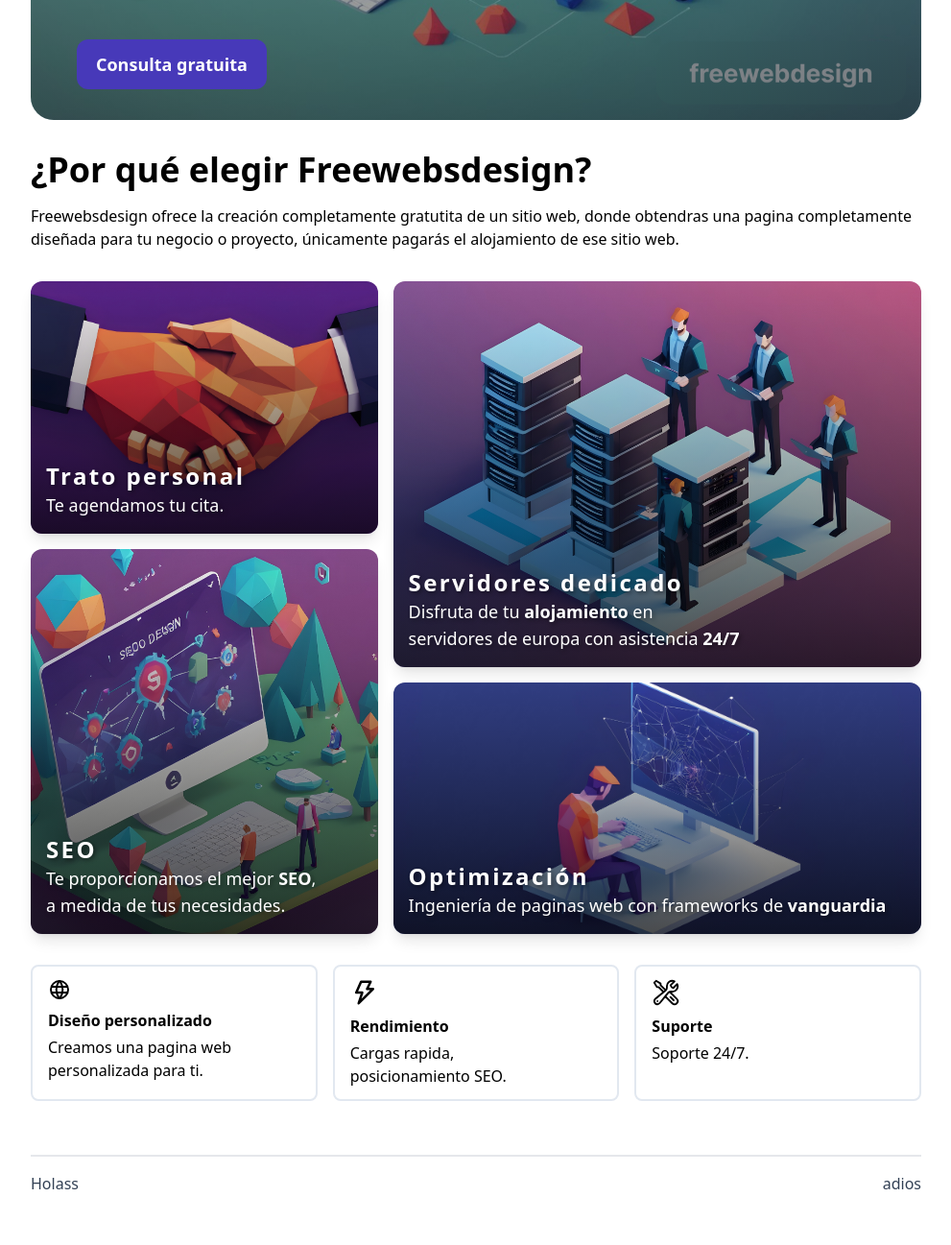
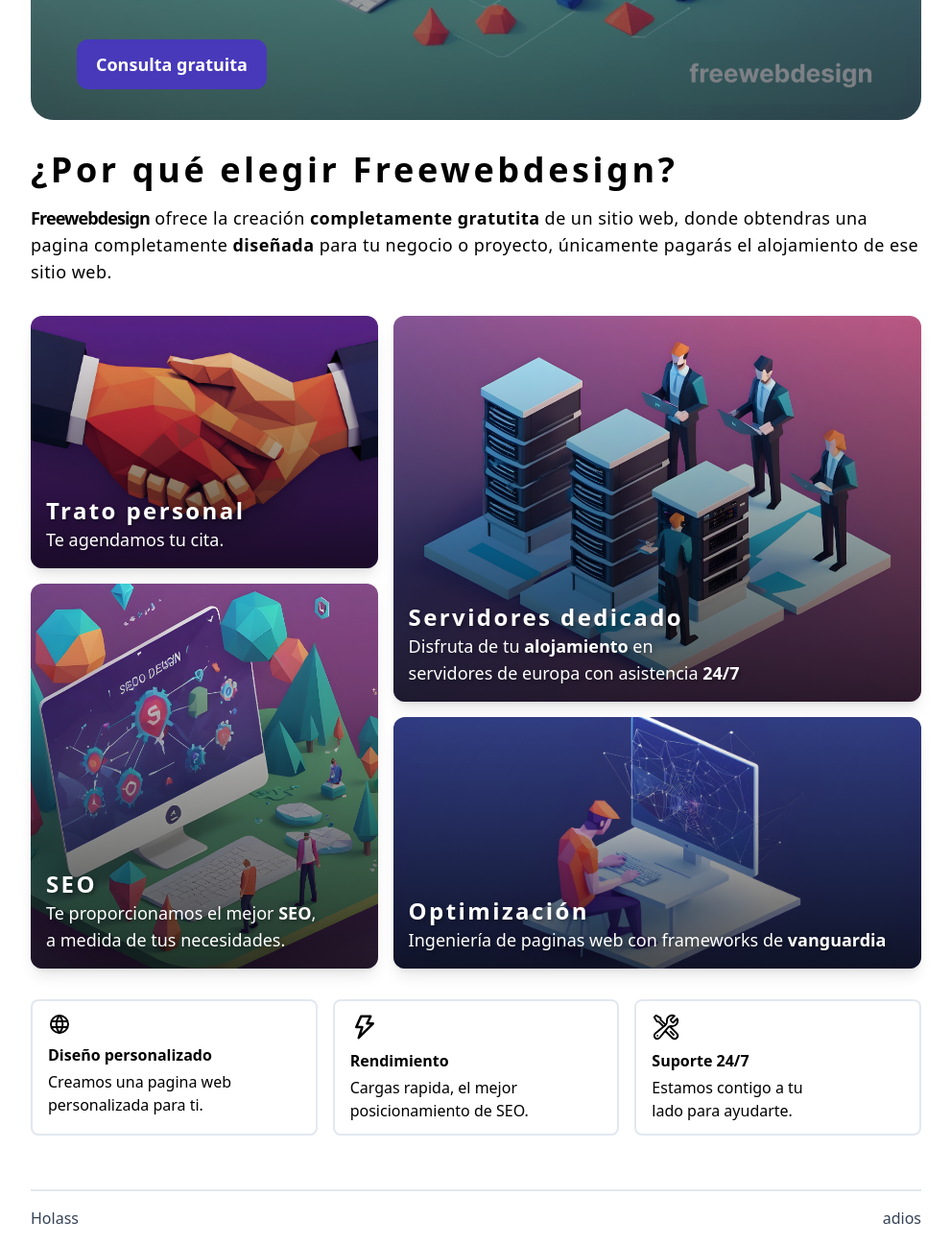
Before and after one commit to EseToni/Freewebdesign, an Astro site in the folder freewebdesign/: page / in a window 1280 px wide. Shown: the part 485-1782 px from the top of the page at 96% size, without its empty margins (144-1135 px from the left). Before the commit the page ends 1746 px from the top, so only its background shows below. Built offline with nearby package versions, Linux system fonts and the light colour scheme; Astro itself is replaced by a stand-in of ours.

Commit message:
[MODIFIED] @src/sections/About.astro ##messagecommit

```diff
--- a/freewebdesign/src/sections/About.astro
+++ b/freewebdesign/src/sections/About.astro
@@ -6,9 +6,9 @@
 <section class="flex w-full justify-center z-0">
   <div class="relative w-[928px] flex flex-col gap-8  ">
     <div class="flex flex-col gap-4">
-      <h2 class="text-4xl font-black">¿Por qué elegir Freewebsdesign?</h2>
-      <p class="text-base text-wrap">
-        Freewebsdesign ofrece la creación completamente gratutita de un sitio web, donde obtendras una pagina completamente diseñada para tu negocio o proyecto, únicamente pagarás el alojamiento de ese sitio web.
+      <h2 class="text-4xl font-black tracking-widest">¿Por qué elegir Freewebdesign?</h2>
+      <p class="lg:text-lg text-wrap font-medium tracking-wide">
+        <strong class="tracking-tighter ">Freewebdesign</strong> ofrece la creación <strong>completamente gratutita</strong> de un sitio web, donde obtendras una pagina completamente <strong>diseñada</strong> para tu negocio o proyecto, únicamente pagarás el alojamiento de ese sitio web.
       </p>
     </div>
     <Bento />
@@ -33,9 +33,8 @@
         >
       </CardAbout>
 
-	  <CardAbout title="Rendimiento" description="Cargas rapida, posicionamiento SEO.">
+	  <CardAbout title="Rendimiento" description="Cargas rapida, el mejor posicionamiento de SEO.">
         <svg
-          xmlns="http://www.w3.org/2000/svg"
           width="30"
           height="30"
           viewBox="0 0 24 24"
@@ -51,11 +50,10 @@
       </CardAbout>
 
       <CardAbout
-        title="Suporte"
-        description="Soporte 24/7."
+        title="Suporte 24/7"
+        description="Estamos contigo a tu lado para ayudarte."
       >
         <svg
-          xmlns="http://www.w3.org/2000/svg"
           width="30"
           height="30"
           viewBox="0 0 24 24"
```
